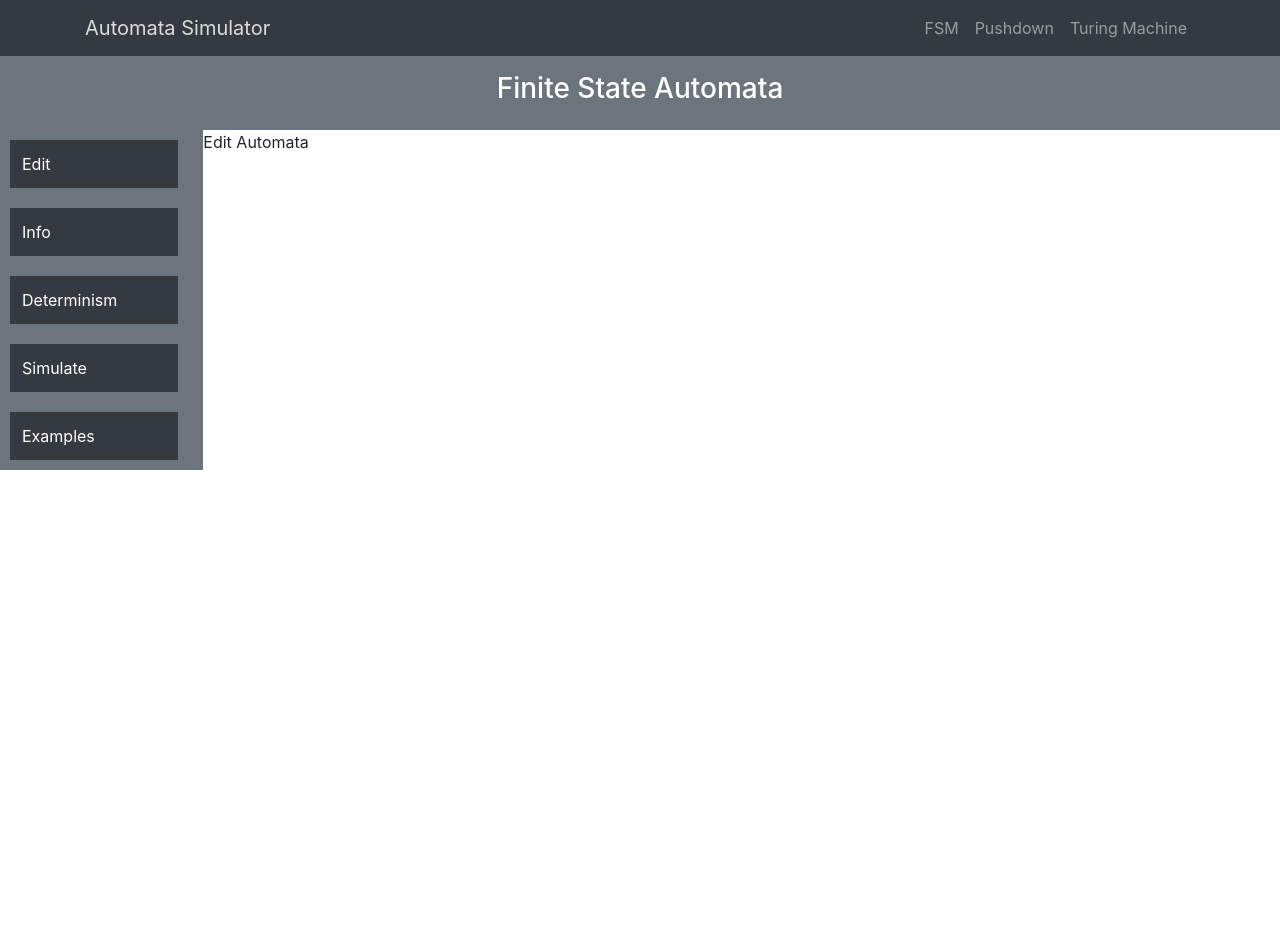
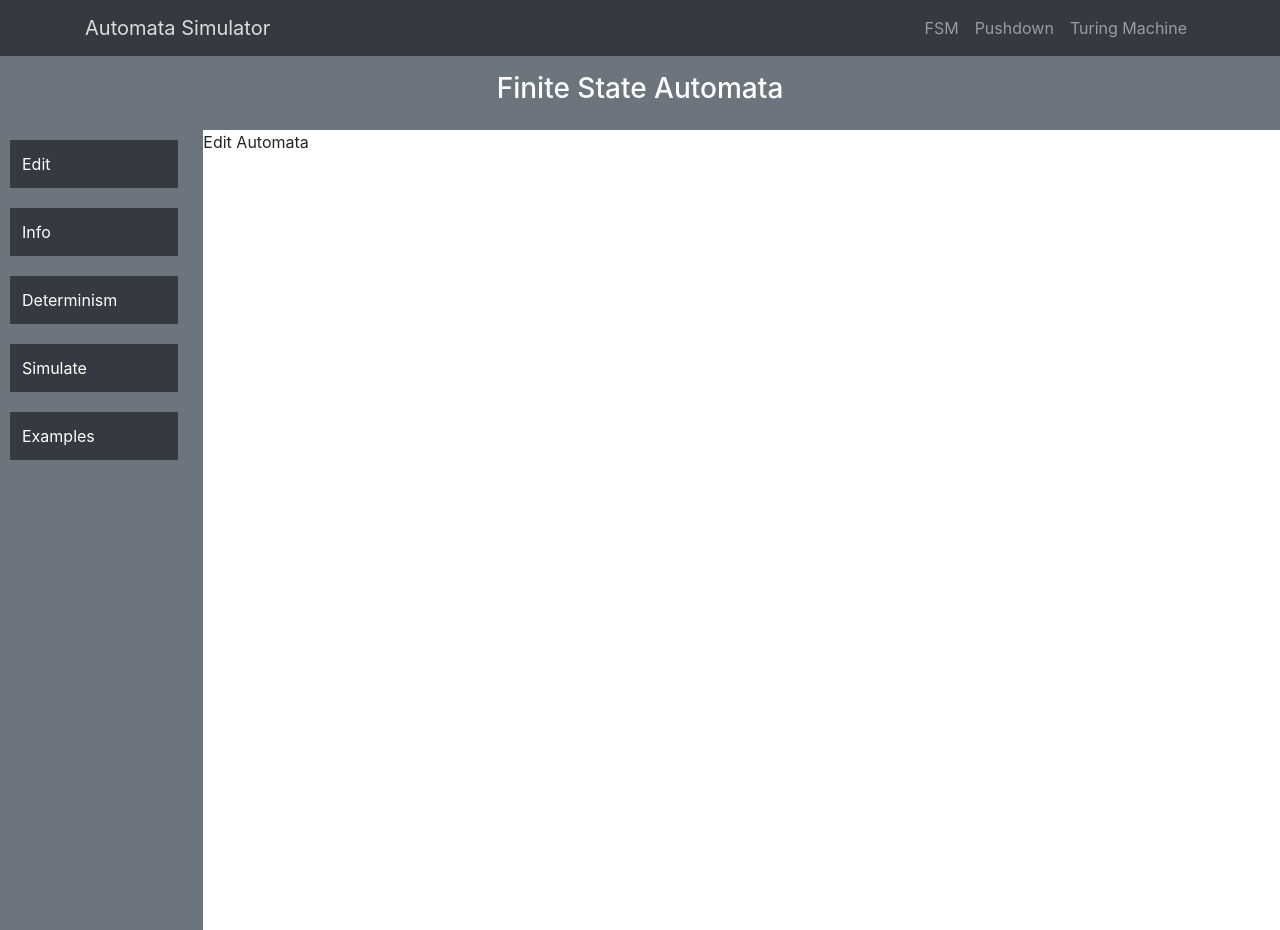
Before and after one commit to amaj98/AutomataSimulator, an Angular app: page /fsm in a window 1280 px wide. Before the commit the page ends 800 px from the top, so only its background shows below. Built offline with nearby package versions, Linux system fonts and the light colour scheme.

Commit message:
sidebar changes

```diff
--- a/src/app/pages/fsmpage/fsmpage.component.css
+++ b/src/app/pages/fsmpage/fsmpage.component.css
@@ -10,3 +10,7 @@
     margin: 10px;
     padding: 12px;
 }
+
+.col-2{
+    height:100vh;
+}
--- a/src/app/pages/fsmpage/fsmpage.component.html
+++ b/src/app/pages/fsmpage/fsmpage.component.html
@@ -1,8 +1,8 @@
 <div class = "jumbotron-fluid bg-secondary">
     <h3 class = "text-center text-white"> Finite State Automata </h3>
 </div>
-<div class = "row">
-  <div class = "col-2 bg-secondary">
+<div class = "row h-100">
+  <div class = "col-2 hidden-md-down bg-secondary">
     <div class="nav flex-column nav-pills" id="v-pills-tab" role="tablist" aria-orientation="vertical">
       <div *ngFor="let tab of tabs;" >
         <div class = "btn-fluid btn-dark" (click)="currtab = tab" aria-controls="one" role="tab" data-toggle="pill">{{tab}} </div>
```
